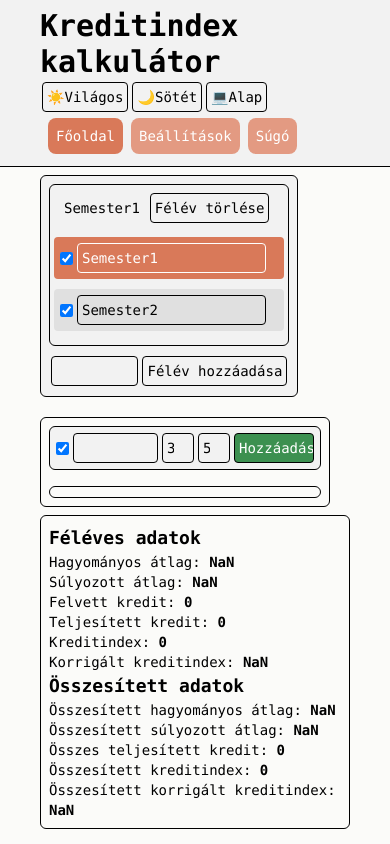
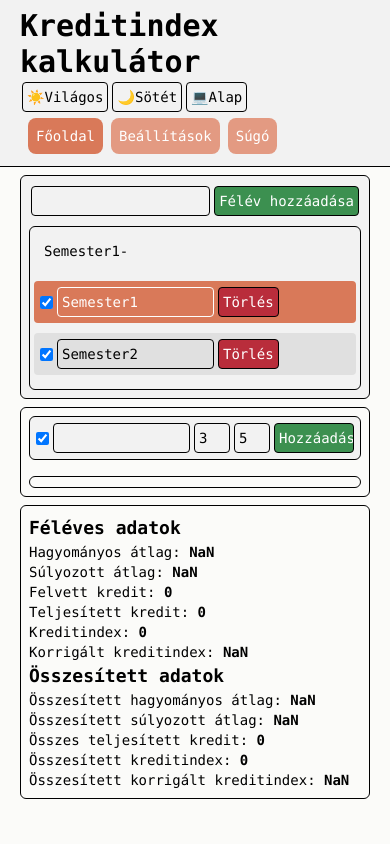
Before and after one commit to janosnagygyorgy/kredit-v2, a React (Vite) app: page /home in a window 390 px wide. Built offline with nearby package versions, Linux system fonts and the light colour scheme.

Commit message:
Add delete button to each semester
Fix #45, fix #44, improve responsiveness

```diff
--- a/src/App.tsx
+++ b/src/App.tsx
@@ -66,12 +66,12 @@ function App() {
 
   return (
     <div>
-      <div className="px-10 py-2 bg-shadow border-b-1">
+      <div className="px-5 md:px-10 py-2 bg-shadow border-b-1">
         <h1>Kreditindex kalkulátor</h1>
         <ThemeSelector setTheme={setTheme} />
         <Navbar />
       </div>
-      <div className="px-10 py-2 bg-background">
+      <div className="px-5 md:px-10 py-2 bg-background">
         <Routes>
           <Route
             path="/Home"
--- a/src/pages/home/Home.tsx
+++ b/src/pages/home/Home.tsx
@@ -148,6 +148,7 @@ function Home({
 
   return (
     <>
+      <div className="flex mb-2">
         <SemesterList
           options={data.map((s) => s)}
           selectedSemester={selectedSemester}
@@ -158,7 +159,8 @@ function Home({
           onDeleteSemester={deleteSemester}
           onMoveSemester={moveSemester}
         />
-      <div className="flex flex-wrap mt-5">
+      </div>
+      <div className="lg:flex lg:flex-wrap">
         <SubjectList
           subjects={subjects}
           onAddSubject={addSubject}
--- a/src/pages/home/components/SemesterList/SemesterList.tsx
+++ b/src/pages/home/components/SemesterList/SemesterList.tsx
@@ -29,21 +29,37 @@ function SemesterList({
   const [active, setActive] = useState(true);
 
   return (
-    <div className="w-5/6 max-w-lg p-2 border-1 border-solid rounded-md bg-shadow">
-      <div className="mb-2 p-1 border-1 border-solid rounded-md">
-        <div className="flex flex-wrap items-center p-0.5 rounded-sm select-none">
+    <div className="w-full max-w-2xl p-2 border-1 border-solid rounded-md bg-shadow">
+      <div className="flex items-center m-0 p-0">
+        <input type="text" className="w-full" ref={addSemesterInput} />
+        <input
+          type="button"
+          value="Félév hozzáadása"
+          className="bg-success text-white border-black"
+          onClick={() => {
+            if (!addSemesterInput.current) return;
+            onAddSemester(addSemesterInput.current.value);
+            addSemesterInput.current.value = "";
+          }}
+        />
+      </div>
+      <div className="mt-2 p-1 border-1 border-solid rounded-md">
         <div
-            className="mx-2 cursor-pointer"
+          className="h-10 flex flex-wrap items-center p-0.5 rounded-sm select-none cursor-pointer"
           onClick={() => setActive(() => !active)}
         >
-            {options.find((s) => s.id === selectedSemester)?.name ??
-              "" + (active ? "-" : "+")}
+          <div className="mx-2">
+            {(options.find((s) => s.id === selectedSemester)?.name ?? "") +
+              (active ? "-" : "+")}
           </div>
+          {!active && (
             <input
               type="button"
               value="Félév törlése"
+              className="text-white border-black bg-warning"
               onClick={() => onDeleteSemester(selectedSemester)}
             />
+          )}
         </div>
         <div
           className="grid transition-all duration-300 no-global-transition ease-in-out"
@@ -63,6 +79,7 @@ function SemesterList({
                         onChangeSelectedSemester={onChangeSelectedSemester}
                         onToggleSemesterIncluded={onToggleSemesterIncluded}
                         onUpdateSemesterName={onUpdateSemesterName}
+                        onDeleteSemester={onDeleteSemester}
                       />
                     ),
                   } as DraggableItem)
@@ -71,18 +88,6 @@ function SemesterList({
           </div>
         </div>
       </div>
-      <div className="flex items-center m-0 p-0">
-        <input type="text" className="w-full" ref={addSemesterInput} />
-        <input
-          type="button"
-          value="Félév hozzáadása"
-          onClick={() => {
-            if (!addSemesterInput.current) return;
-            onAddSemester(addSemesterInput.current.value);
-            addSemesterInput.current.value = "";
-          }}
-        />
-      </div>
     </div>
   );
 }
--- a/src/pages/home/components/SemesterList/SemesterListItem.tsx
+++ b/src/pages/home/components/SemesterList/SemesterListItem.tsx
@@ -7,6 +7,7 @@ interface SemesterListItemProps {
   onChangeSelectedSemester: (semester: string) => void;
   onToggleSemesterIncluded: (semesterId: string) => void;
   onUpdateSemesterName: (semesterId: string, name: string) => void;
+  onDeleteSemester: (semesterIdToDelete: string) => void;
 }
 
 function SemesterListItem({
@@ -15,6 +16,7 @@ function SemesterListItem({
   onChangeSelectedSemester,
   onToggleSemesterIncluded,
   onUpdateSemesterName,
+  onDeleteSemester,
 }: SemesterListItemProps) {
   const [semesterName, setSemesterName] = useState(semester.name);
   const initialRender = useRef(true);
@@ -48,7 +50,18 @@ function SemesterListItem({
           onToggleSemesterIncluded(semester.id);
         }}
       />
-      <input type="text" value={semesterName} onChange={handleNameChange} />
+      <input
+        type="text"
+        value={semesterName}
+        className="w-1/2 max-w-100"
+        onChange={handleNameChange}
+      />
+      <input
+        type="button"
+        value="Törlés"
+        className="text-white border-black bg-warning"
+        onClick={() => onDeleteSemester(semester.id)}
+      />
     </div>
   );
 }
--- a/src/pages/home/components/StatisticsDisplay.tsx
+++ b/src/pages/home/components/StatisticsDisplay.tsx
@@ -6,8 +6,8 @@ interface StatisticsDisplayProps {
 
 function StatisticsDisplay({ calculatorService }: StatisticsDisplayProps) {
   return (
-    <div>
-      <div className="border-1 border-solid rounded-md p-2">
+    <div className="flex w-full max-w-2xl mt-2 ml-0 lg:block lg:w-auto lg:mt-0">
+      <div className="w-full border-1 border-solid rounded-md p-2">
         <h2>Féléves adatok</h2>
         {calculatorService.config["semesterStatistics"].map((item) => {
           return (
--- a/src/pages/home/components/SubjectList/SubjectList.tsx
+++ b/src/pages/home/components/SubjectList/SubjectList.tsx
@@ -20,7 +20,7 @@ function SubjectList({
   onMoveSubject,
 }: SubjectListProps) {
   return (
-    <div className="w-2xl mb-2 mr-5 p-2 border-1 border-solid rounded-md">
+    <div className="w-full max-w-2xl p-2 lg:mr-2 border-1 border-solid rounded-md">
       <SubjectListInput onAddSubject={onAddSubject} />
       <div className="px-2 py-0 border-solid border-1 rounded-md">
         <DragDropList
--- a/src/pages/home/components/SubjectList/SubjectListInput.tsx
+++ b/src/pages/home/components/SubjectList/SubjectListInput.tsx
@@ -29,7 +29,7 @@ function SubjectListInput({ onAddSubject }: SubjectListInputProps) {
         type="number"
         min={0}
         value={inputCredit.toString()}
-        className="w-8"
+        className="w-9"
         onChange={(event) => setInputCredit(Number(event.target.value))}
       />
       <input
@@ -37,7 +37,7 @@ function SubjectListInput({ onAddSubject }: SubjectListInputProps) {
         min={1}
         max={5}
         value={inputGrade.toString()}
-        className="w-8"
+        className="w-9"
         onChange={(event) => setInputGrade(Number(event.target.value))}
       />
       <input
--- a/src/pages/home/components/SubjectList/SubjectListItem.tsx
+++ b/src/pages/home/components/SubjectList/SubjectListItem.tsx
@@ -62,7 +62,7 @@ function SubjectListItem({
         type="number"
         min={0}
         value={subjectState.credit.toString()}
-        className="w-8"
+        className="w-9"
         onChange={handleCreditChange}
       />
       <input
@@ -70,7 +70,7 @@ function SubjectListItem({
         min={1}
         max={5}
         value={subjectState.grade.toString()}
-        className="w-8"
+        className="w-9"
         onChange={handleGradeChange}
       />
       <input
```
Lines whose indentation alone changed are shown as unchanged.
